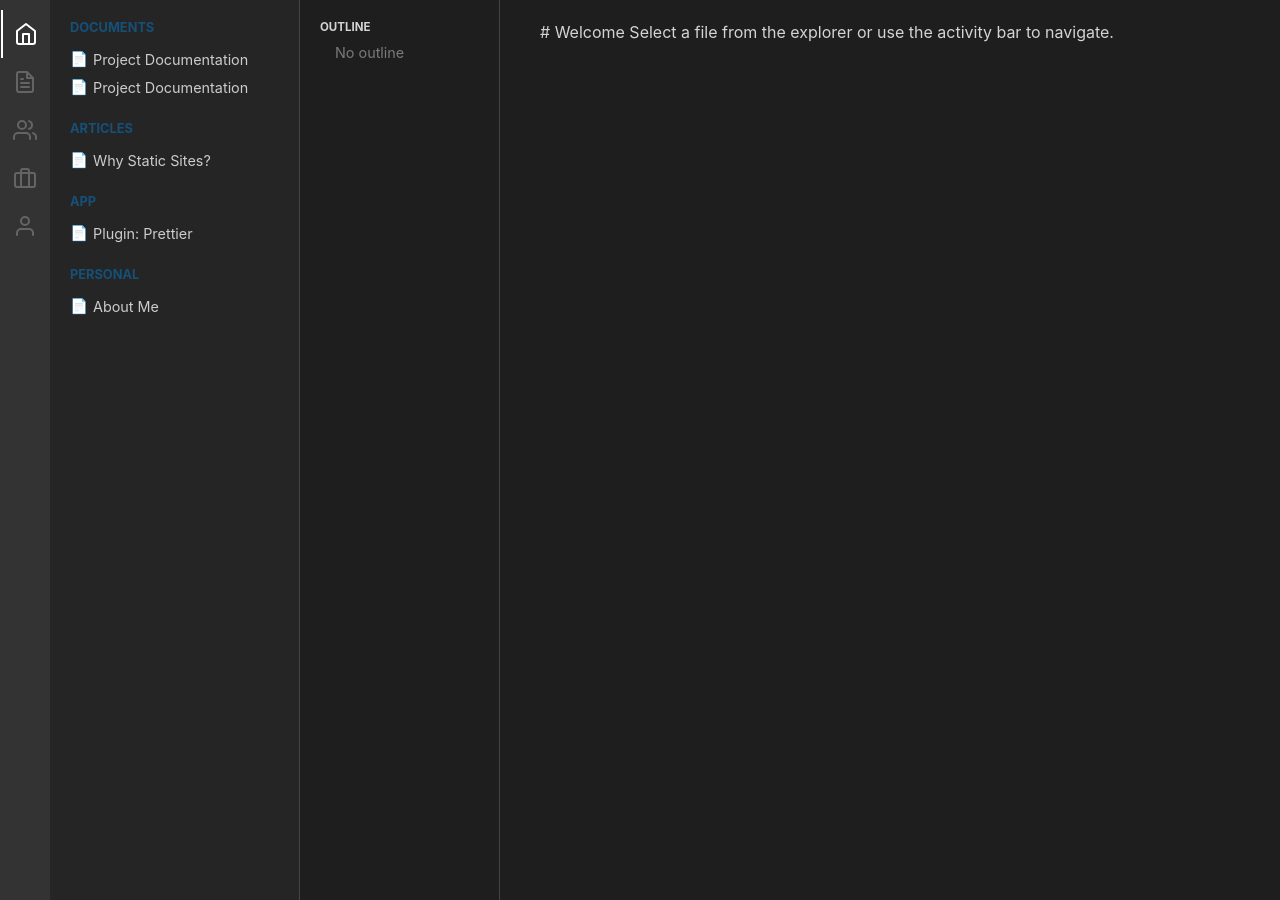
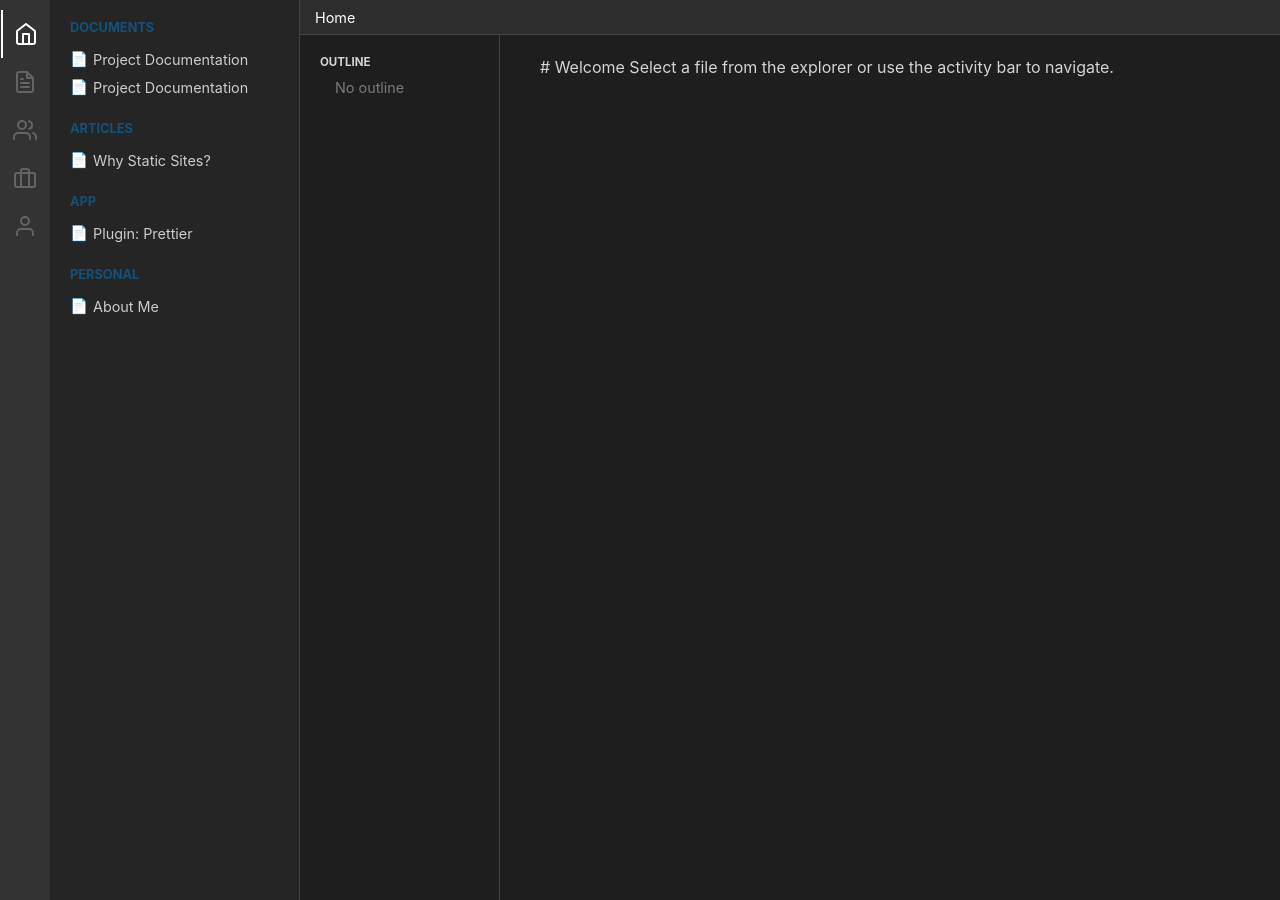
Before and after one commit to bitchiseler/Triptych, a Jekyll site: the page built from index.html, in a window 1280 px wide. Built offline with Jekyll 4.4.1, drawn with Linux system fonts in a browser that asks for light colours.

Commit message:
add title

```diff
--- a/_layouts/default.html
+++ b/_layouts/default.html
@@ -24,9 +24,14 @@
     <div class="main-area">
 
         <div class="editor-container">
-            <!-- Right Panel: TOC | Content -->
+            <!-- Top Header -->
+            <div class="panel-header">{{ page.title }}</div>
+
+            <!-- Main Body: TOC | Content -->
+            <div class="editor-body">
                 <div class="toc-panel" id="toc-panel">
-                <div style="font-weight: bold; margin-bottom: 10px; font-size: 0.8em;">OUTLINE</div>
+                    <div style="font-weight: bold; margin-bottom: 10px; font-size: 0.8em; padding-top: 10px;">OUTLINE
+                    </div>
                     <!-- TOC Content will be injected here or manually placed -->
                     <!-- Simple TOC generation for Jekyll (using kramdown auto ids) -->
                     <script>
@@ -66,6 +71,7 @@
                 </div>
             </div>
         </div>
+    </div>
 
 </body>
 
--- a/assets/css/style.css
+++ b/assets/css/style.css
@@ -157,17 +157,51 @@ body {
 
 .editor-container {
   display: flex;
+  flex-direction: column;
   flex: 1;
   overflow: hidden;
 }
 
+.editor-body {
+  display: flex;
+  flex: 1;
+  overflow: hidden;
+}
+
+/* .panel-column and .panel-header styles below */
+
+
+.panel-header {
+  height: 35px;
+  /* Same as tabs-bar height */
+  background-color: #2d2d2d;
+  /* Header background similar to tab bar */
+  color: white;
+  display: flex;
+  align-items: center;
+  padding: 0 15px;
+  font-size: 0.9em;
+  border-bottom: 1px solid var(--border-color);
+  /* Separator */
+  flex-shrink: 0;
+  white-space: nowrap;
+  overflow: hidden;
+  text-overflow: ellipsis;
+  width: 100%;
+}
+
+
+/* Specific adjustment for active tab look if needed, but basic header is fine */
+
+
 .toc-panel {
   width: 200px;
   border-right: 1px solid var(--border-color);
-  padding: 20px;
+  padding: 10px 20px;
   overflow-y: auto;
   font-size: 0.9em;
   background-color: var(--editor-bg);
+  flex-shrink: 0;
 }
 
 .toc-panel ul {
```
Lines whose indentation alone changed are shown as unchanged.
